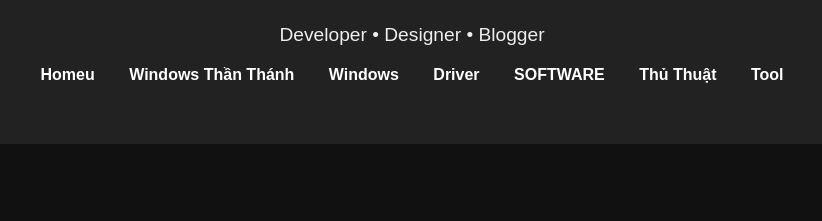
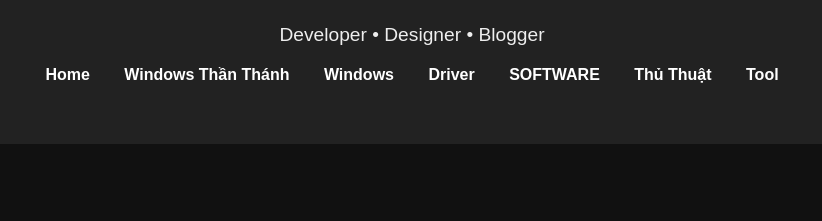
Before and after one commit to locn40313-del/logit-clone, a plain HTML site: page index(5).html in a window 1280 px wide. Shown: the part 135-356 px from the top of the page, 228-1050 px from the left. Drawn offline with Linux system fonts and the light colour scheme.

Commit message:
Update index(5).html

```diff
--- a/index(5).html
+++ b/index(5).html
@@ -101,7 +101,7 @@ body.light nav a:hover {
   <h1></h1>
   <p>Developer • Designer • Blogger</p>
   <nav>
-    <a href="#about">Homeu</a>
+    <a href="#about">Home</a>
     <a href="#projects">Windows Thần Thánh</a>
     <a href="#contact">Windows</a>
     <a href="#contact">Driver</a>
```
